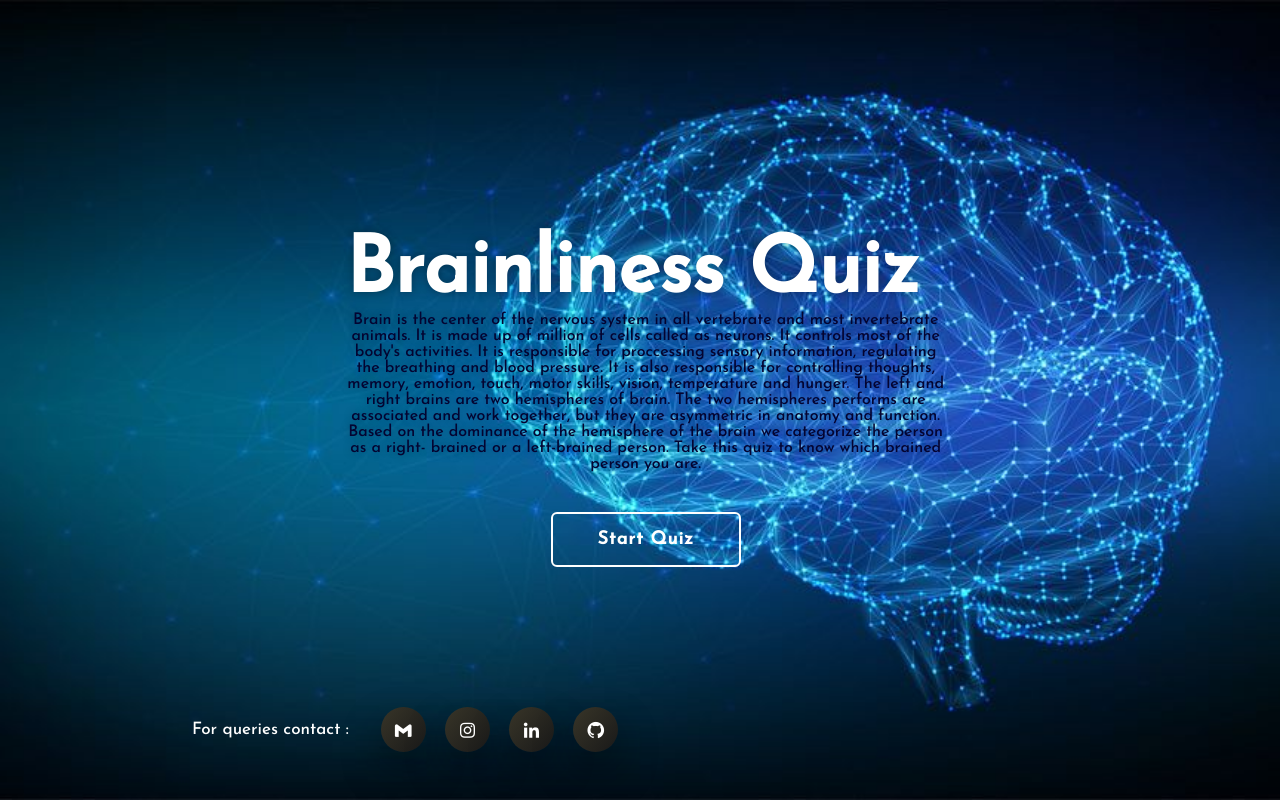
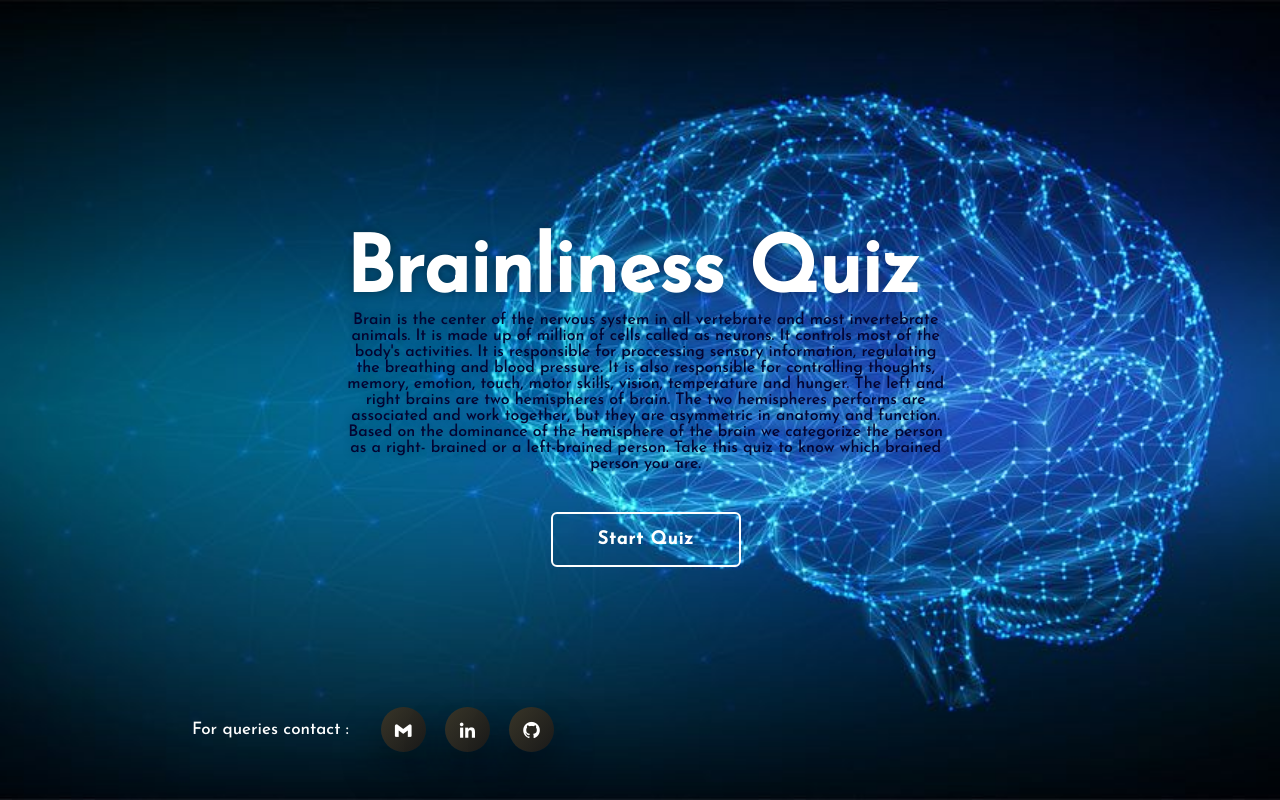
Before and after one commit to Abinaya-2023/NM-FINAL-PROJECT, a plain HTML site: page index.html in a window 1280 px wide. Shown: the top 800 px of the page. Drawn offline with nearby package versions, Linux system fonts and the light colour scheme.

Commit message:
Update index.html

```diff
--- a/index.html
+++ b/index.html
@@ -58,7 +58,6 @@
         <p>For queries contact : </p>
         <div class="social">
             <a href=mailto:"abinayarani2003@gmail.com" target= "_blank"><i class='bx bxl-gmail'></i><a>
-            <a href="https://instagram.com/myselfabinaya?utm_source=qr&igshid=MzNlNGNkZWQ4Mg==" target="_blank"><i class='bx bxl-instagram'></i></a>
             <a href="https://www.linkedin.com/in/abinaya2023" target="_blank"><i class='bx bxl-linkedin'></i></a>
             <a href="https://github.com/Abinaya-2023" target="_blank"><i class='bx bxl-github'></i></a>
         </div>
```
